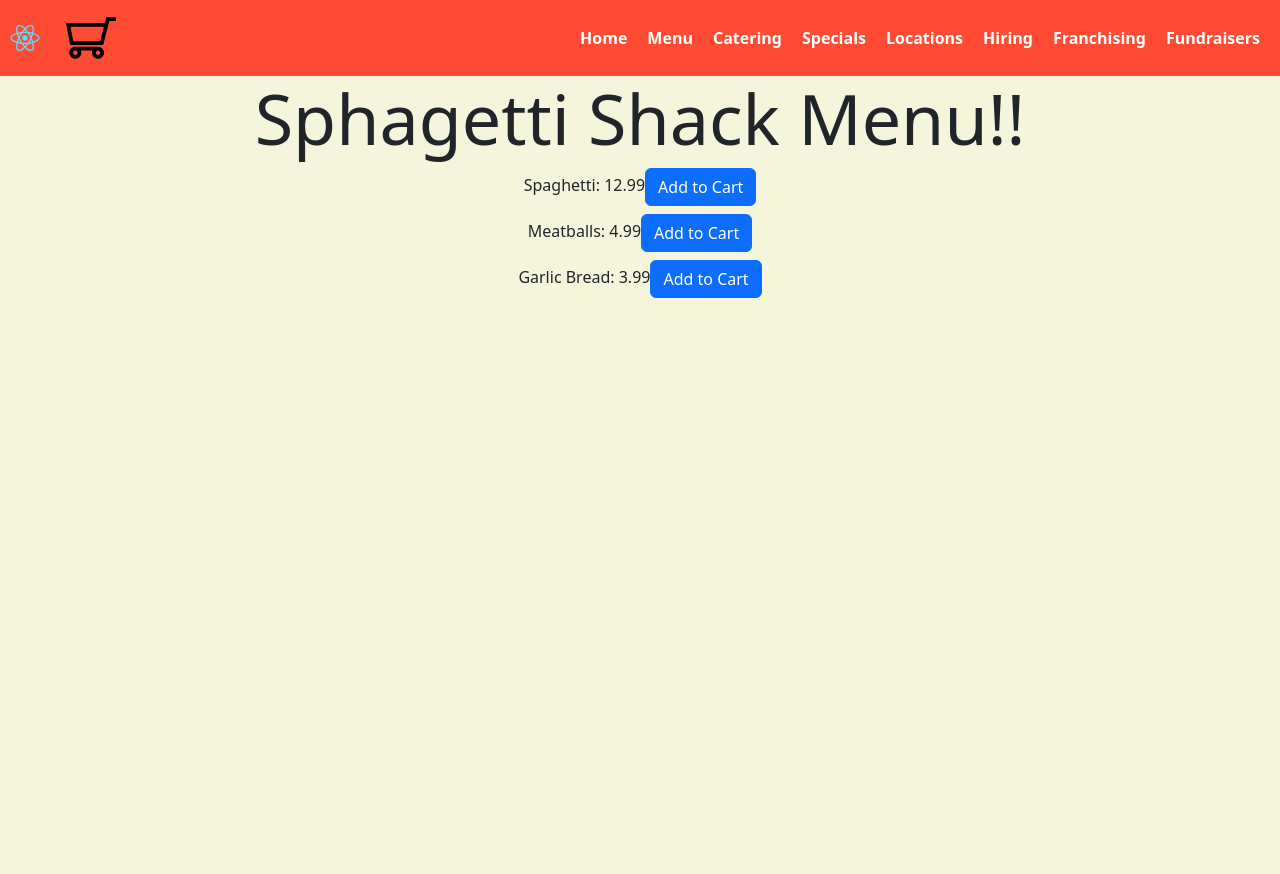
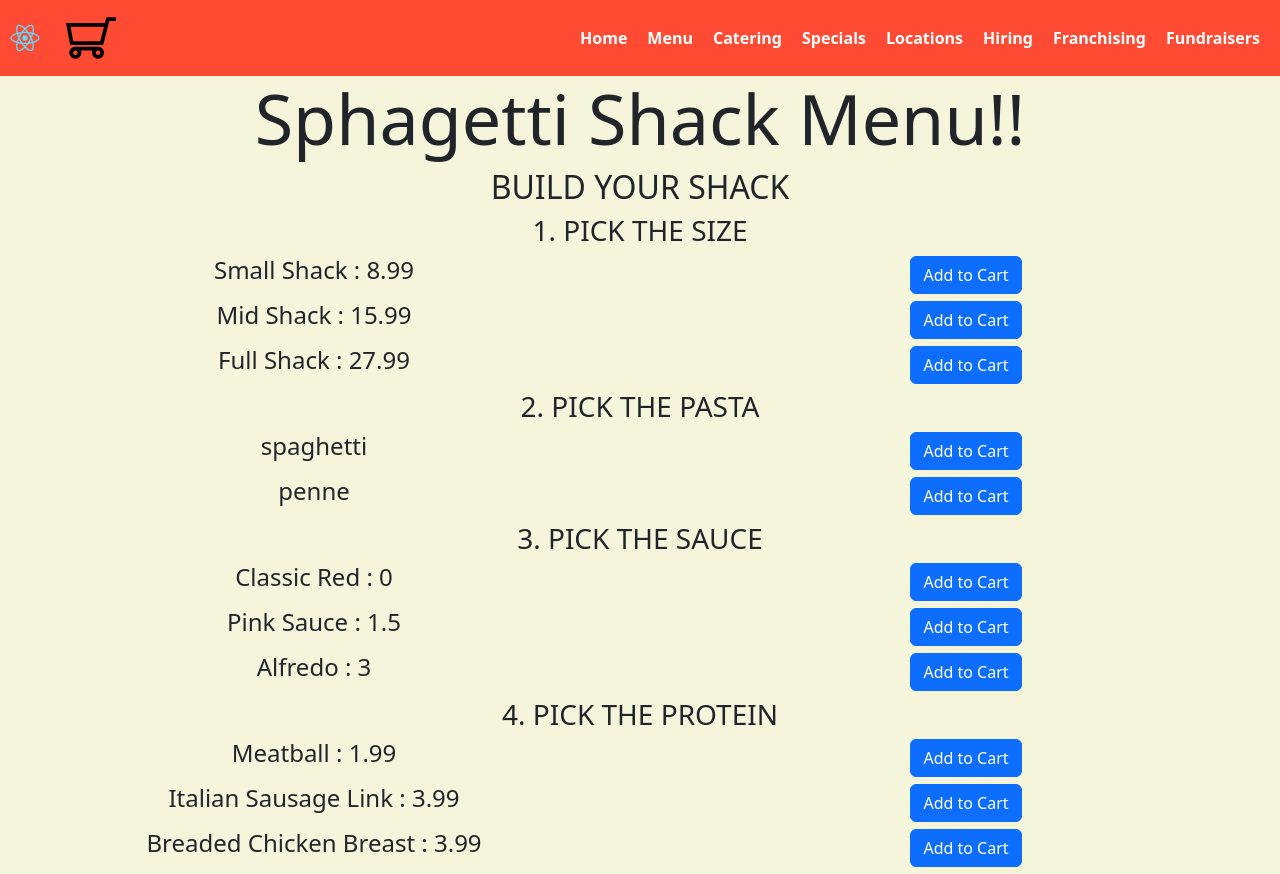
Before and after one commit to schmi150/spaghetti-shack, a React (Create React App) app: page /menu in a window 1280 px wide. Before the commit the page ends 800 px from the top, so only its background shows below. Built offline with nearby package versions, Linux system fonts and the light colour scheme.

Commit message:
working on menu json format

```diff
--- a/src/App.css
+++ b/src/App.css
@@ -49,8 +49,9 @@ h1 {
   color: white;
   font-weight: 600;
   text-decoration: none;
-  margin-right: 20;
-  /* align-items: right; */
+  /* margin-right: 20; */
+
+  align-items: center;
 }
 
 .navbar-toggle-icon {
--- a/src/components/Menu.js
+++ b/src/components/Menu.js
@@ -1,5 +1,5 @@
 import React, { useState } from "react";
-import { Button, Form } from "react-bootstrap";
+import { Button, Form, Row, Col } from "react-bootstrap";
 import { useSelector, useDispatch, useStore } from "react-redux";
 import { addToCart } from "../actions/cartActions";
 
@@ -7,56 +7,137 @@ function Menu() {
   const dispatch = useDispatch();
   let selector = useSelector((state) => state.cart);
   const store = useStore();
+  let index = 0;
   // cont[(index, setIndex)] = useState("");
-  const menu_items = [
+  const menu_cue = [
+    "1. PICK THE SIZE",
+    "2. PICK THE PASTA",
+    "3. PICK THE SAUCE",
+    "4. PICK THE PROTEIN",
+  ];
+  const menu_items = {
+    build_shack: [
       {
-      item: "Spaghetti",
-      price: 12.99,
+        box_description: "BUILD YOUR SHACK",
+        item_choice: [
+          [
+            {
+              item: "Small Shack",
+              price: 8.99,
             },
             {
-      item: "Meatballs",
-      price: 4.99,
+              item: "Mid Shack",
+              price: 15.99,
             },
             {
-      item: "Garlic Bread",
+              item: "Full Shack",
+              price: 27.99,
+            },
+          ],
+
+          [
+            {
+              item: "spaghetti",
+            },
+            {
+              item: "penne",
+            },
+          ],
+          [
+            {
+              item: "Classic Red",
+              price: 0.0,
+            },
+            {
+              item: "Pink Sauce",
+              price: 1.5,
+            },
+            {
+              item: "Alfredo",
+              price: 3.0,
+            },
+          ],
+          [
+            {
+              item: "Meatball",
+              price: 1.99,
+            },
+            {
+              item: "Italian Sausage Link",
               price: 3.99,
             },
-  ];
+            {
+              item: "Breaded Chicken Breast",
+              price: 3.99,
+            },
+          ],
+        ],
+      },
+    ],
+  };
 
   const handleClick = (e) => {
     e.preventDefault();
-    const index = e.target.elements[0].name.substring(5);
-    console.log(e.target.elements[0].name.substring(5));
+    const index = e.target.elements[0].name.substring(5).split(",");
+    //console.log(e.target.elements[0].name.substring(5));
     dispatch(
       addToCart({
-        menu_item: menu_items[index].item,
-        menu_price: menu_items[index].price,
+        menu_item:
+          menu_items.build_shack[0].item_choice[index[0]][index[1]].item,
+        menu_price:
+          menu_items.build_shack[0].item_choice[index[0]][index[1]].price,
       })
     );
 
     selector = store.getState().cart;
-    console.log(selector);
-    console.log("button was pressed");
   };
   return (
     <div>
       <h1>Sphagetti Shack Menu!!</h1>
       <div>
-        {menu_items.map((menuItem, i) => {
+        {menu_items.build_shack.map((menu_build, k) => {
           return (
-            <Form onSubmit={handleClick} key={i}>
-              <Form.Group controlid={"menu_item_" + i}>
+            <div>
+              <h2>{menu_build.box_description}</h2>
+              {menu_build.item_choice.map((menuItem, i) => {
+                return (
+                  <div>
+                    <h3>{menu_cue[i]}</h3>
+                    {menuItem.map((item, j) => {
+                      return (
+                        <Form onSubmit={handleClick} key={i + "," + j}>
+                          <Form.Group controlid={"menu_item_" + j}>
+                            <Row>
+                              <Col>
                                 <Form.Label>
-                  {menuItem.item + ": " + menuItem.price}
-                  <Button type="submit" name={"item_" + i}>
+                                  <h4>
+                                    {item.item +
+                                      (item.price === undefined
+                                        ? ""
+                                        : " : " + item.price)}
+                                  </h4>
+                                </Form.Label>
+                              </Col>
+
+                              <Col>
+                                <Button
+                                  type="submit"
+                                  name={"item_" + i + "," + j}
+                                >
                                   Add to Cart
                                 </Button>
-                </Form.Label>
+                              </Col>
+                            </Row>
                           </Form.Group>
                         </Form>
                       );
                     })}
-
+                  </div>
+                );
+              })}
+            </div>
+          );
+        })}
         {/* <Button onClick={handleClick}>Sphagetti Button Gimme</Button> */}
       </div>
     </div>
--- a/src/components/Navbar.js
+++ b/src/components/Navbar.js
@@ -18,7 +18,7 @@ function AppNavbar() {
           className="border-light float-end border border-2 mx-3"
         />
         <Navbar.Collapse id="basic-navbar-nav">
-          <Nav className="ms-auto float-end text-end">
+          <Nav className="ms-auto float-middle text-middle">
             <Nav.Item
               as={Link}
               to="/"
```
Also changed, not shown: 1 other file (tests, documents, lock files or other folders). Lines whose indentation alone changed are shown as unchanged.
